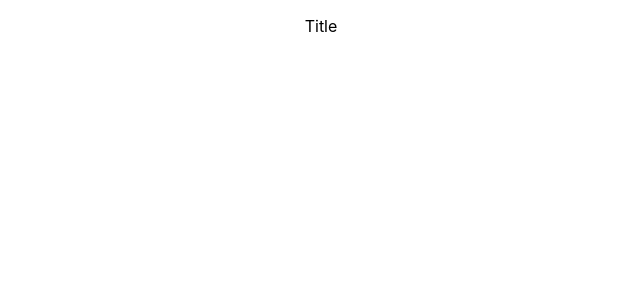
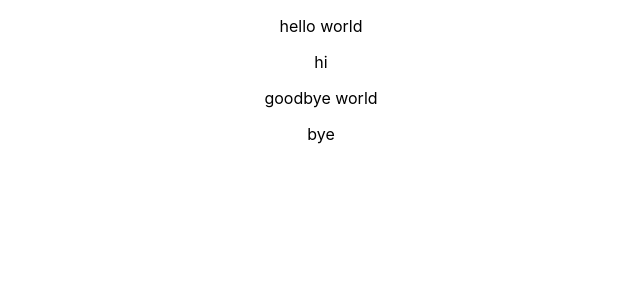
Before and after one commit to izabela-jelovac/personal-website, a React (Create React App) app in the folder personal-website/: page / in a window 1280 px wide. Shown: the top 300 px of the page, without its empty margins (319-959 px from the left). Built offline with nearby package versions, Linux system fonts and the light colour scheme.

Commit message:
pass information using props

```diff
--- a/personal-website/src/App.js
+++ b/personal-website/src/App.js
@@ -4,7 +4,8 @@ import Card from "./components/card.component";
 function App() {
   return (
     <div className="App">
-      <Card />
+      <Card title={"hello world"} description={"hi"} />
+      <Card title={"goodbye world"} description={"bye"} />
     </div>
   );
 }
--- a/personal-website/src/components/card.component.js
+++ b/personal-website/src/components/card.component.js
@@ -1,7 +1,8 @@
-function Card() {
+function Card({ title, description }) {
   return (
     <div>
-      <p>Title</p>
+      <p>{title}</p>
+      <p>{description}</p>
     </div>
   );
 }
```
